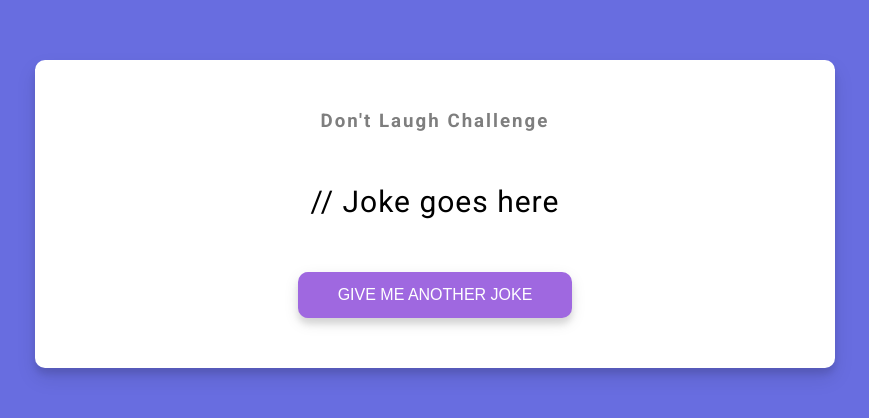
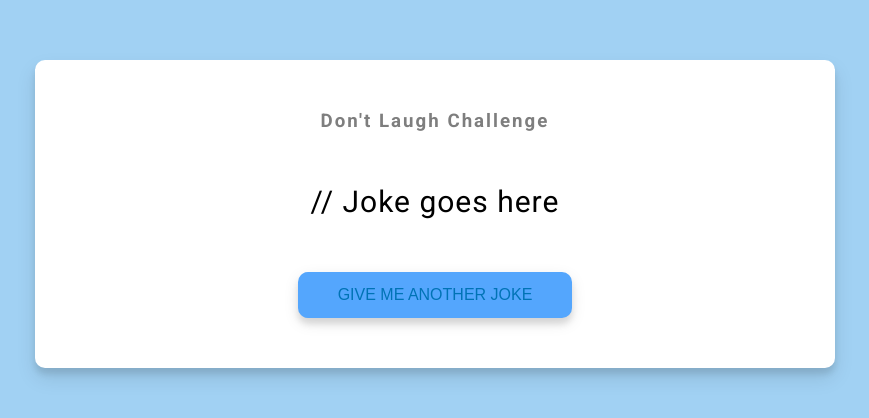
Before and after one commit to romandearing/Dad-Jokes, a plain HTML site: page index.html in a window 1280 px wide. Shown: the part 186-604 px from the top of the page, without its empty margins (205-1074 px from the left). Drawn offline with Linux system fonts and the light colour scheme; no server answers.

Commit message:
changed color

```diff
--- a/styles.css
+++ b/styles.css
@@ -5,7 +5,7 @@
 }
 
 body {
-  background-color: #686de0;
+  background-color: #a1d1f3;
   font-family: 'Roboto', sans-serif;
   display: flex;
   flex-direction: column;
@@ -18,7 +18,7 @@ body {
 }
 
 .container {
-  background-color: #fff;
+  background-color: #ffffff;
   border-radius: 10px;
   box-shadow: 0 10px 20px rgba(0, 0, 0, 0.1), 0 6px 6px rgba(0, 0, 0, 0.1);
   padding: 50px 20px;
@@ -42,8 +42,8 @@ h3 {
 }
 
 .btn {
-  background-color: #9f68e0;
-  color: #fff;
+  background-color: #54a6fd;
+  color: #0073b5;
   border: 0;
   border-radius: 10px;
   box-shadow: 0 5px 15px rgba(0, 0, 0, 0.1), 0 6px 6px rgba(0, 0, 0, 0.1);
```
